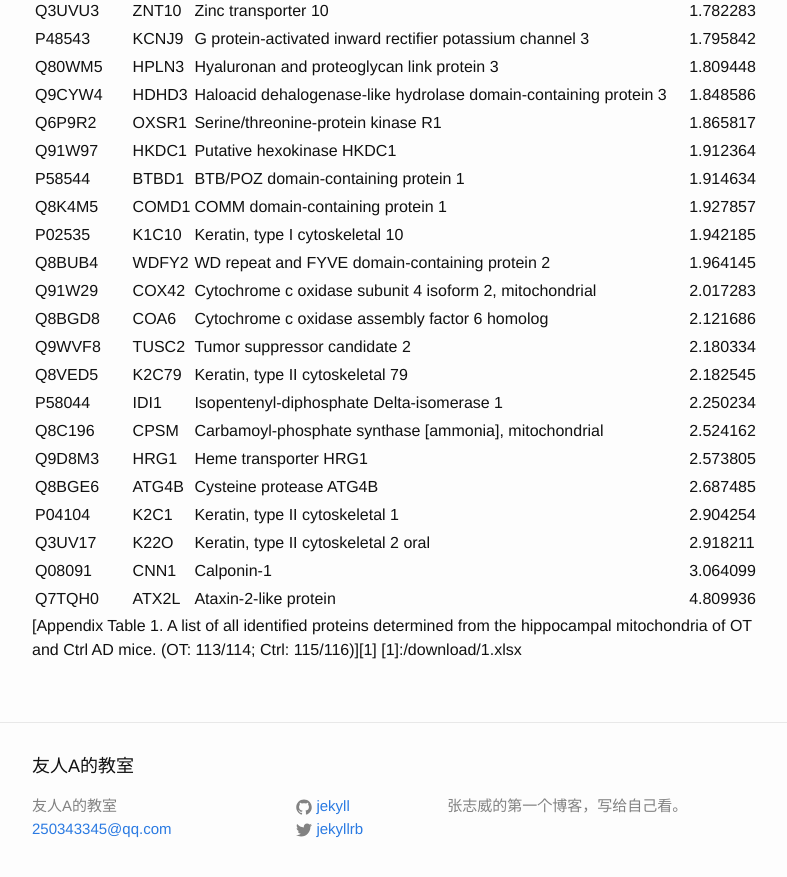
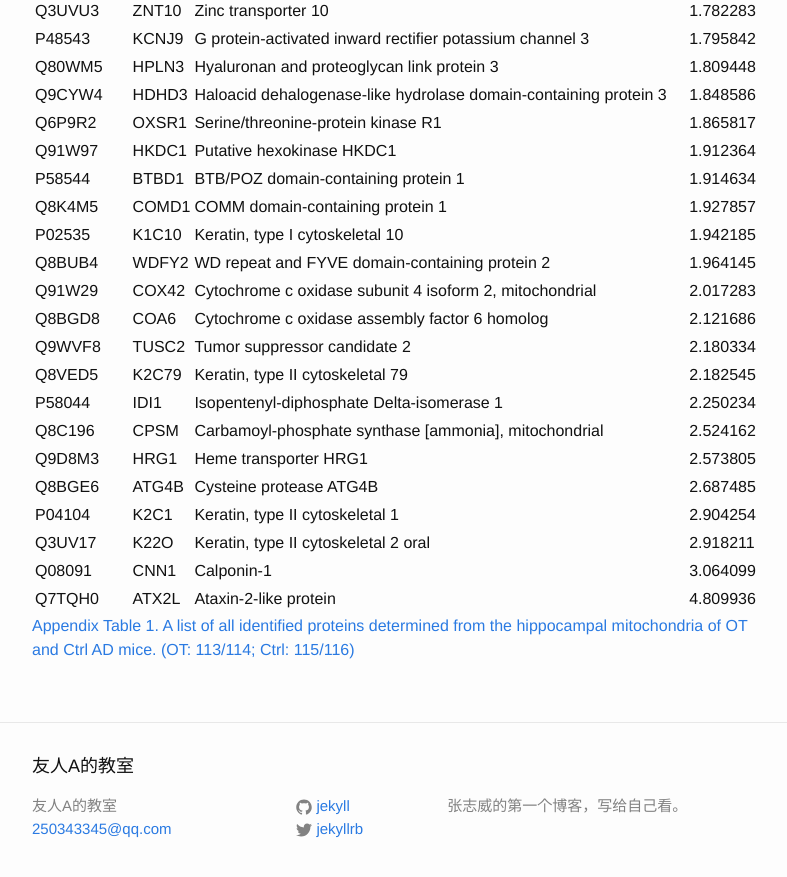
Before and after one commit to Zwei-Eric/Zwei-Eric.github.io, a Jekyll site: the page built from _posts/2016-11-21-table.html, in a window 1280 px wide and 900 px high, scrolled down 4459 px. Shown: the top 877 px of the window, without its empty margins (238-1025 px from the left). Built offline with Jekyll 4.4.1, drawn with Linux system fonts in a browser that asks for light colours.

Commit message:
Update 2016-11-21-table.html

```diff
--- a/_posts/2016-11-21-table.html
+++ b/_posts/2016-11-21-table.html
@@ -172,6 +172,6 @@ title: Mitochondrial repair effects of oxygen treatment on Alzheimer’s disease
  <tr><td>Q7TQH0</td><td>ATX2L</td><td>Ataxin-2-like protein </td><td>4.809936</td></tr>
 </tbody></table>
 </body>
- [Appendix Table 1. A list of all identified proteins determined from the hippocampal mitochondria of OT and Ctrl AD mice. (OT: 113/114; Ctrl: 115/116)][1]
-[1]:{{ https://inarii.github.io }}/download/1.xlsx
+ <a href=" https://inarii.github.io/download/1.xlsx">Appendix Table 1. A list of all identified proteins determined from the hippocampal mitochondria of OT and Ctrl AD mice. (OT: 113/114; Ctrl: 115/116)
+ </a>
 </html>
```
